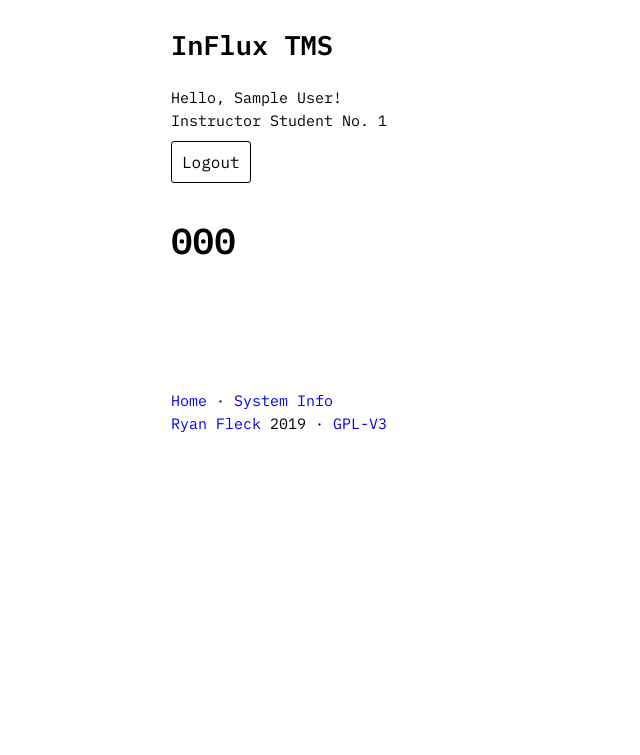
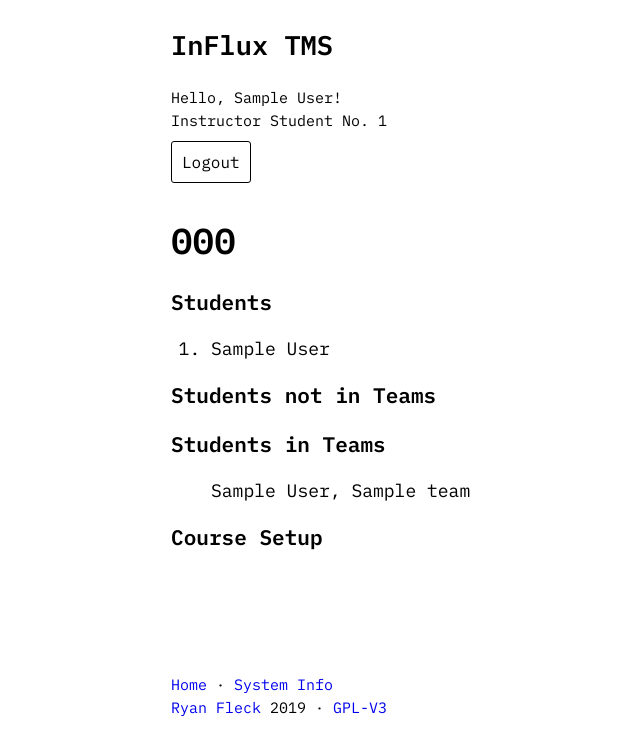
Before and after one commit to RyanFleck/Influx, a Django app: page /tms/info/course/1/ in a window 1280 px wide. Shown: the top 755 px of the page, without its empty margins (154-794 px from the left). Run offline with Django 3.2, Linux system fonts and the light colour scheme; a user stored in the database is signed in; tables that the repository leaves empty hold one stand-in row (values such as "Sample post"); parts of the project's set-up code (start-up, migrations or seed data) failed here and were passed over.

Commit message:
Print student/team info to courseinfo page.

```diff
--- a/influx_tms/models.py
+++ b/influx_tms/models.py
@@ -1,4 +1,5 @@
 from django.db import models
+from django.db.models import Q
 
 from django.contrib.auth.models import AbstractUser
 
--- a/influx_tms/templates/tms/customlanding/instructor.html
+++ b/influx_tms/templates/tms/customlanding/instructor.html
@@ -17,7 +17,6 @@
         <b>{{ section.course.course_code }}-{{ section.section_code }}</b>
         <ol>
             {% for student in section.student_set.all %}
-            <li>Test</li>
             <li>{{ student.user.first_and_given_name }}</li>
             {% endfor %}
         </ol>
--- a/influx_tms/templates/tms/info/course.html
+++ b/influx_tms/templates/tms/info/course.html
@@ -3,5 +3,31 @@
 
 <h1>{{course.course_code}}</h1>
 
+<h3>Students</h3>
+<ol>
+    {% for student in students %}
+    <li>{{ student.user.first_and_given_name }}</li>
+    {% endfor %}
+</ol>
+
+<h3>Students not in Teams</h3>
+<ol>
+    {% for student in students_not_in_teams %}
+    <li>{{ student.user.first_and_given_name }}</li>
+    {% endfor %}
+</ol>
+
+<h3>Students in Teams</h3>
+<ol>
+    {% for pair in student_team_pairs %}
+    {{ pair }}
+    {% endfor %}
+</ol>
+
+{% if user.instructor %}
+
+<h3>Course Setup</h3>
+
+{% endif %}
 
 {% endblock %}
--- a/influx_tms/views.py
+++ b/influx_tms/views.py
@@ -115,12 +115,101 @@ class CourseDetailView(generic.DetailView):
     template_name = 'tms/info/course.html'
     context_object_name = 'course'
 
+    def get_sections(self, course=None):
+        if not course:
+            course = super(CourseDetailView, self).get_context_data()['object']
+        sections = Section.objects.filter(course=course)
+        return sections
+
+    def get_teams(self, course=None):
+        if not course:
+            course = super(CourseDetailView, self).get_context_data()['object']
+        sections = self.get_sections(course=course)
+        teams = []
+        for section in sections:
+            teams += Team.objects.filter(section=section)
+        return teams
+
+    def get_students(self, course=None):
+        if not course:
+            course = super(CourseDetailView, self).get_context_data()['object']
+        sections = self.get_sections(course=course)
+        return Student.objects.filter(
+            course_sections__in=sections).distinct()
+
+    def get_students_not_in_teams(self):
+        # This is the course object.
+        course = super(CourseDetailView, self).get_context_data()['object']
+
+        sections = self.get_sections(course=course)
+        teams = self.get_teams(course=course)
+        return Student.objects.filter(
+            course_sections__in=sections).exclude(teams__in=teams).distinct()
+
+    def get_student_team_pairs(self):
+        # This is the course object.
+        course = super(CourseDetailView, self).get_context_data()['object']
+
+        sections = self.get_sections(course=course)
+        teams = self.get_teams(course=course)
+        students_in_teams = Student.objects.filter(
+            course_sections__in=sections, teams__in=teams)
+
+        student_team_pairs = []
+        for student in students_in_teams:
+            pair = {}
+            pair['student'] = student
+            pair['team'] = None
+
+            for team in student.teams.all():
+                for section in sections:
+                    if team.section == section:
+                        pair['team'] = team
+                        break
+                        break
+
+            student_team_pairs.append(dict(pair))
+            continue
+
+        print(student_team_pairs)
+        x = list(map(lambda x: "{}, {}".format(
+            x['student'].user.first_and_given_name,
+            x['team'].team_name
+        ), student_team_pairs))
+        print(x)
+        return x
+
+    def get_context_data(self, *args, **kwargs):
+        context = super(CourseDetailView, self).get_context_data(
+            *args, **kwargs)
+
+        context['message'] = 'Welcome to the homepage for the InFlux TMS.'
+        context['students_not_in_teams'] = self.get_students_not_in_teams()
+        context['student_team_pairs'] = self.get_student_team_pairs()
+        context['students'] = self.get_students()
+
+        return context
+
 
 class SectionDetailView(generic.DetailView):
     model = Section
     template_name = 'tms/info/section.html'
     context_object_name = 'section'
 
+    # TO be implemented.
+    def get_students_not_in_team(self):
+        pass
+
+    def get_context_data(self, *args, **kwargs):
+        context = super(SectionDetailView, self).get_context_data(
+            *args, **kwargs)
+
+        # To be implemented.
+        context['message'] = 'Welcome to the homepage for the InFlux TMS.'
+        context['students_not_in_team'] = ['a', 'b', 'c']
+
+        return context
+
 
 class TeamDetailView(generic.DetailView):
     model = Team
```
Also changed, not shown: influx_tms/templates/tms/info.html (+19 -0 lines), influx_tms/templates/tms/info/section.html (+8 -0 lines).
